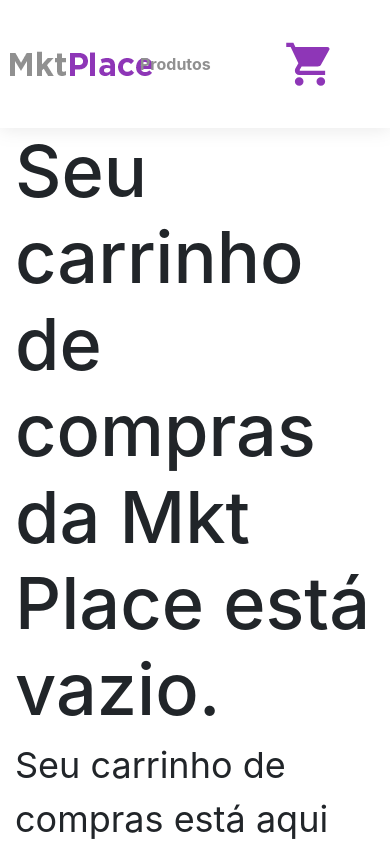
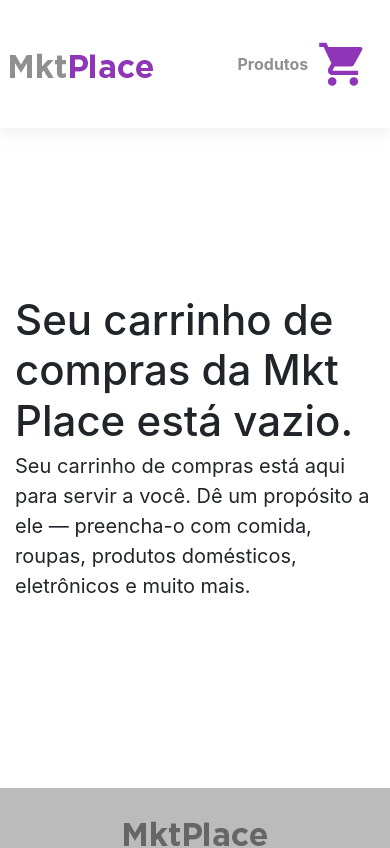
Before and after one commit to CSakakibara/mkt-place, a Nuxt app: page /shoppingCart in a window 390 px wide. Shown: the top 848 px of the page. Built offline with nearby package versions, Linux system fonts and the light colour scheme.

Commit message:
pwa config, logo link

```diff
--- a/components/BannerPreview.vue
+++ b/components/BannerPreview.vue
@@ -45,4 +45,14 @@ export default Vue.extend({
     font-size: 3.6rem;
   }
 }
+@media only screen and (max-width: 440px) {
+  .banner {
+    h2 {
+      font-size: 4.2rem;
+    }
+    h3 {
+      font-size: 2rem;
+    }
+  }
+}
 </style>
--- a/components/CheckoutForm.vue
+++ b/components/CheckoutForm.vue
@@ -112,7 +112,7 @@
           maxlength="2"
         />
       </div>
-      <div class="col-xl-4 col-lg-6 col-md-12 offset-8 button-container">
+      <div class="col-xl-4 offset-xl-8 col-lg-6 offset-lg-6  button-container">
         <button type="submit">Concluir Compra</button>
       </div>
     </form>
--- a/components/EmptyCart.vue
+++ b/components/EmptyCart.vue
@@ -1,7 +1,7 @@
 <template>
   <div class="container empty">
     <main>
-      <h2>Seu carrinho de compras da Mkt Place está vazio.</h2>
+      <h2 class="">Seu carrinho de compras da Mkt Place está vazio.</h2>
       <p>
         Seu carrinho de compras está aqui para servir a você. Dê um propósito a
         ele — preencha-o com comida, roupas, produtos domésticos, eletrônicos e
@@ -21,5 +21,13 @@
   p {
     font-size: 3.6rem;
   }
+  @media only screen and (max-width: 600px) {
+    h2 {
+      font-size: 4.2rem;
+    }
+    p {
+      font-size: 2rem;
+    }
+  }
 }
 </style>
--- a/components/HeaderComponent.vue
+++ b/components/HeaderComponent.vue
@@ -2,18 +2,19 @@
   <aside>
     <nav class="container">
       <ul class="row align-items-center">
-        <li class="col-xl-2 col-lg-8 col-md-6 col-sm-4 col-4">
+        <li class="col-xl-2 col-lg-8 col-md-8 col-sm-7 col-7">
           <h1>
-            <img
-              alt="logomarca Mkt Place com cores roxo e cinza"
-              src="/logo.svg"
-            />
+            <NuxtLink to="/"
+              ><img
+                alt="logomarca Mkt Place com cores roxo e cinza"
+                src="/logo.svg"
+            /></NuxtLink>
           </h1>
         </li>
-        <li class="col-xl offset-xl-8 col-lg-2 col-md-3 col-sm-4 col-4">
+        <li class="col-xl offset-xl-8 col-lg-2 col-md-2 col-sm-2 col-2">
           <NuxtLink to="/"> Produtos </NuxtLink>
         </li>
-        <li class="col-xl col-lg-2 col-md-3 col-sm-4 col-4">
+        <li class="col-xl col-lg-2 col-md-2 col-sm-3 col-3">
           <NuxtLink to="/shoppingCart" class="relative"
             ><img
               alt="Ícone de carrinho de compras"
@@ -122,4 +123,15 @@ aside {
     }
   }
 }
+@media only screen and (max-width: 300px) {
+  aside {
+    .container {
+      ul {
+        a {
+          font-size: 1.4rem;
+        }
+      }
+    }
+  }
+}
 </style>
--- a/nuxt.config.js
+++ b/nuxt.config.js
@@ -47,5 +47,12 @@ export default {
   // Build Configuration: https://go.nuxtjs.dev/config-build
   build: {},
 
+  // Pwa module configuration
+  pwa: {
+    icon: {
+      purpose: 'any',
+    },
+  },
+
   // Environment
 }
```
Also changed, not shown: static/sw.js (added, +17 -0 lines), static/icon.png (added), 1 other file (tests, documents, lock files or other folders).
